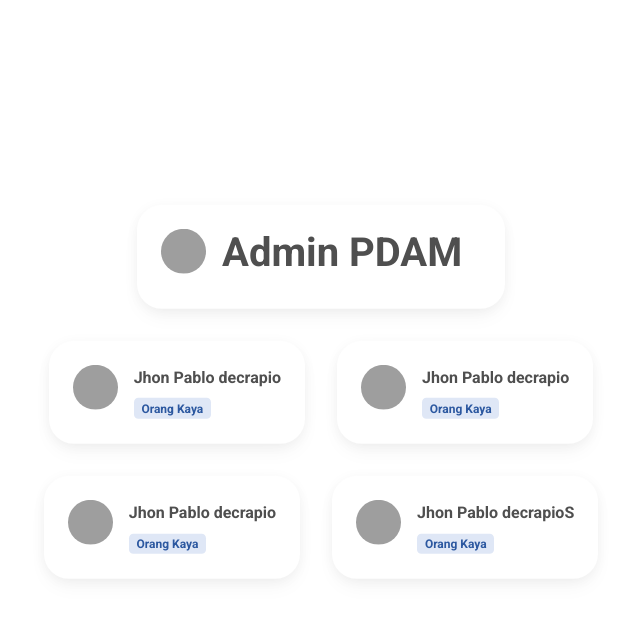
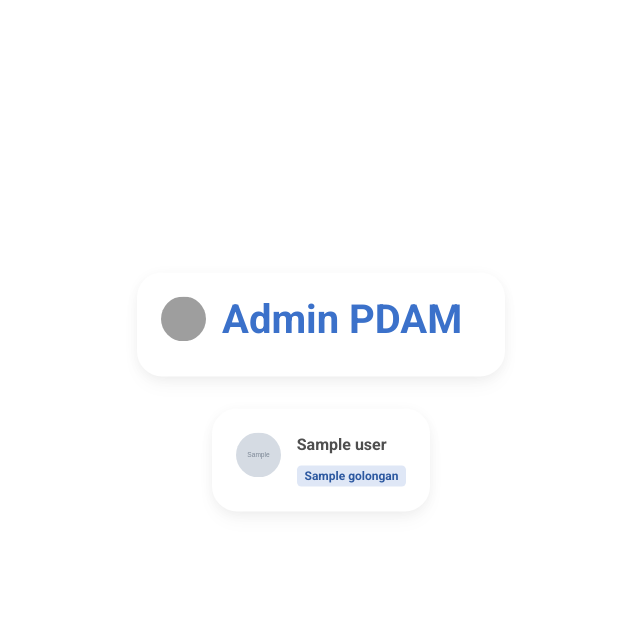
Before and after one commit to allail-qadrillah/PDAM-WEB, a Flask app: template websites/templates/views/index.html in a window 1280 px wide. Shown: the top 620 px of the page, without its empty margins (319-959 px from the left). Run offline with Flask 2, Linux system fonts and the light colour scheme; the template is opened without the code that fills it: most values are stand-ins (such as "Sample title", 1, 10 or a date in 2020); grey boxes marked "Sample" are stand-in pictures; some libraries are stand-ins or nearby versions; grey boxes are pictures that could not be loaded.

Commit message:
add user

```diff
--- a/websites/templates/views/index.html
+++ b/websites/templates/views/index.html
@@ -17,62 +17,37 @@
 <div class="center">
 
   <div class=" mx-auto mb-3" style="width: 25rem;">
+    <a href="{{ url_for('admin_views.dashboard') }}" target="_blank">
       <div class="hidden-left card mt-2 gradient-custom me-3 ms-3 mb-4" style="border-radius: 25px;">
         <div class="card-body d-flex ">
           <img src="https://mdbootstrap.com/img/new/avatars/1.jpg" alt="" style="width: 45px; height: 45px"
             class="rounded-circle" />
           <div class="ms-3">
-          <h1 class="fw-bold mb-1">Admin PDAM<h1/>
+            <h1 class="fw-bold mb-1">Admin PDAM
+              <h1 />
           </div>
         </div>
       </div>
+    </a>
   </div>
 
   <div class="d-flex flex-wrap justify-content-center">
-
+    {% for user in users %}
+    <a class="text-reset" href="{{ url_for('public_views.dashboard', id_pelanggan = user['id_pelanggan']) }}"
+      target="_blank" rel="noopener noreferrer">
       <div class="hidden-left card mt-2 gradient-custom me-3 ms-3 mb-4" style="border-radius: 25px;">
         <div class="card-body d-flex ">
-          <img src="https://mdbootstrap.com/img/new/avatars/2.jpg" alt="" style="width: 45px; height: 45px"
-            class="rounded-circle" />
+          <img src="{{ user['foto_profile'] }}" alt="" style="width: 45px; height: 45px" class="rounded-circle" />
           <div class="ms-3">
-            <p class="fw-bold mb-1">Jhon Pablo decrapio</p>
-            <span class="badge badge-primary">Orang Kaya</span>
+            <p class="fw-bold mb-1">{{ user['nama'] }}</p>
+            <span class="badge badge-primary">{{ user['golongan'] }}</span>
           </div>
         </div>
       </div>
-
-      <div class="hidden-left card mt-2 gradient-custom me-3 ms-3 mb-4" style="border-radius: 25px;">
-        <div class="card-body d-flex ">
-          <img src="https://mdbootstrap.com/img/new/avatars/3.jpg" alt="" style="width: 45px; height: 45px"
-            class="rounded-circle" />
-          <div class="ms-3">
-            <p class="fw-bold mb-1">Jhon Pablo decrapio</p>
-            <span class="badge badge-primary">Orang Kaya</span>
-          </div>
-        </div>
+    </a>
+    {% endfor %}
   </div>
 
-      <div class="hidden-left card mt-2 gradient-custom me-3 ms-3 mb-4" style="border-radius: 25px;">
-        <div class="card-body d-flex ">
-          <img src="https://mdbootstrap.com/img/new/avatars/4.jpg" alt="" style="width: 45px; height: 45px"
-            class="rounded-circle" />
-          <div class="ms-3">
-            <p class="fw-bold mb-1">Jhon Pablo decrapio</p>
-            <span class="badge badge-primary">Orang Kaya</span>
-          </div>
-        </div>
-      </div>
-
-      <div class="hidden-left card mt-2 gradient-custom me-3 ms-3 mb-4" style="border-radius: 25px;">
-        <div class="card-body d-flex ">
-          <img src="https://mdbootstrap.com/img/new/avatars/25.jpg" alt="" style="width: 45px; height: 45px"
-            class="rounded-circle" />
-          <div class="ms-3">
-            <p class="fw-bold mb-1">Jhon Pablo decrapioS</p>
-            <span class="badge badge-primary">Orang Kaya</span>
-          </div>
-        </div>
-      </div>
 
 </div>
 
```
Also changed, not shown: websites/admin_views.py (+14 -3 lines), websites/models.py (added, +68 -0 lines), websites/public_views.py (+10 -5 lines), websites/templates/views/admin.html (+14 -12 lines), websites/templates/views/public.html (+4 -4 lines). Lines whose indentation alone changed are shown as unchanged.
